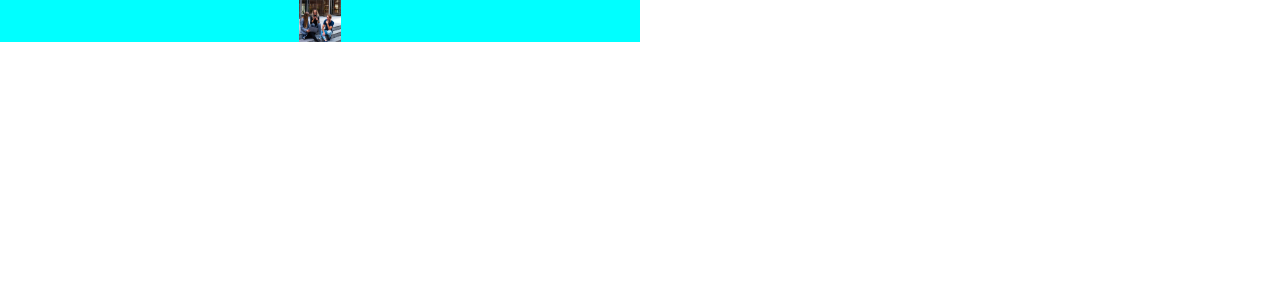
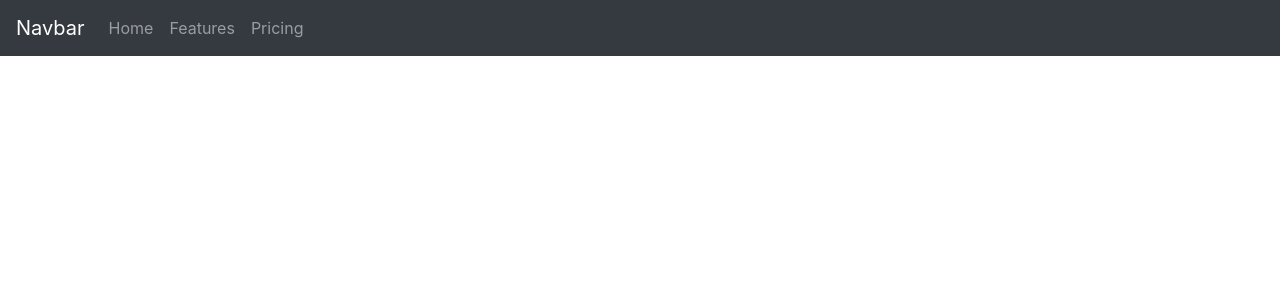
Before and after one commit to WhiteNow/unichange-web, a React (Create React App) app: page / in a window 1280 px wide. Shown: the top 300 px of the page. Built offline with nearby package versions, Linux system fonts and the light colour scheme.

Commit message:
added bootstrap dependecies

```diff
--- a/package.json
+++ b/package.json
@@ -3,7 +3,9 @@
   "version": "0.1.0",
   "private": true,
   "dependencies": {
+    "bootstrap": "^4.3.1",
     "react": "^16.8.6",
+    "react-bootstrap": "^1.0.0-beta.9",
     "react-dom": "^16.8.6",
     "react-router-dom": "^5.0.1",
     "react-scripts": "3.0.1"
--- a/src/App.js
+++ b/src/App.js
@@ -2,17 +2,12 @@ import React from 'react';
 // import logo from './logo.svg';
 import imag from './img/Captura.JPG';
 import './App.css';
+import Home from './screens/Home'
+
 console.log(imag)
 function App() {
   return (
-    <div className="App">
-      <header className="App-header">
-      </header>
-      <div className="login-app">
-      <img src={imag} alt="Smiley face" height="42" width="42"/>
-
-      </div>
-    </div>
+    <Home/>
   );
 }
 
--- /dev/null
+++ b/src/components/index.js
@@ -0,0 +1,3 @@
+import NavigationNavBar from './navigation';
+
+export { NavigationNavBar }
--- /dev/null
+++ b/src/components/navigation/index.js
@@ -0,0 +1,17 @@
+import React from 'react';
+import {Navbar,Nav} from 'react-bootstrap'
+
+const NavigationNavBar = () => {
+    return <div>
+        <Navbar bg="dark" variant="dark">
+            <Navbar.Brand href="#home">Navbar</Navbar.Brand>
+            <Nav className="mr-auto">
+            <Nav.Link href="#home">Home</Nav.Link>
+            <Nav.Link href="#features">Features</Nav.Link>
+            <Nav.Link href="#pricing">Pricing</Nav.Link>
+            </Nav>
+        </Navbar>
+    </div>
+};
+
+export default NavigationNavBar;
--- /dev/null
+++ b/src/screens/Home/index.js
@@ -0,0 +1,10 @@
+import React, {Component} from 'react';
+import {NavigationNavBar} from '../../components';
+
+class Home extends Component {
+    render() {
+        return <NavigationNavBar/>
+    }
+}
+
+export default Home;
```
Also changed, not shown: src/screens/Home/layout.js (added, +8 -0 lines), src/components/navigation/style.css (added), 1 other file (tests, documents, lock files or other folders).
